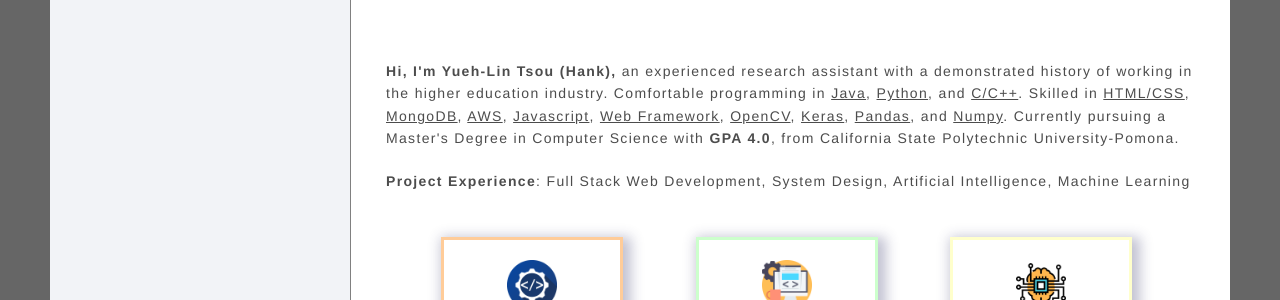
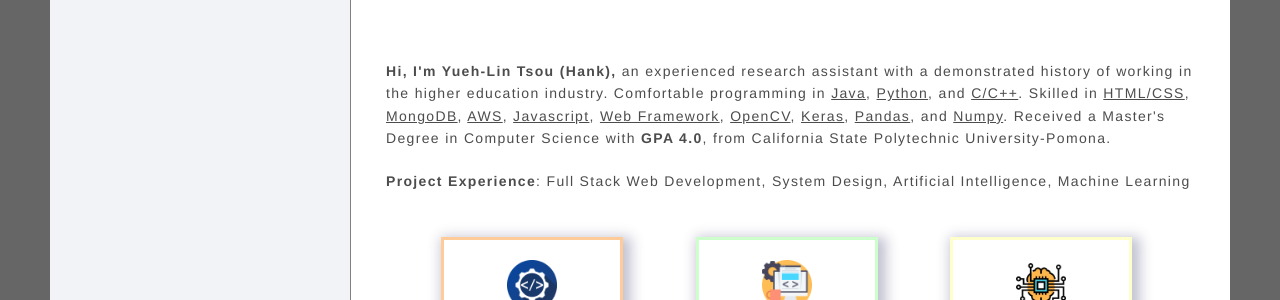
Before and after one commit to Hank-Tsou/Hank-Tsou, a Jekyll site: the page built from index.html, in a window 1280 px wide. Shown: the part 120-420 px from the top of the page. Built offline with Jekyll 4.4.1, drawn with Linux system fonts in a browser that asks for light colours; nearby versions of some CDN libraries; Markdown is read by kramdown in place of the engine named in the settings.

Commit message:
Update index.html

```diff
--- a/index.html
+++ b/index.html
@@ -53,7 +53,7 @@ layout: default
                     <p><strong>Hi, I'm Yueh-Lin Tsou (Hank), </strong>
                     an experienced research assistant with a demonstrated history of working in the higher
                     education industry. Comfortable programming in <u>Java</u>, <u>Python</u>, and <u>C/C++</u>. Skilled in <u>HTML/CSS</u>,
-                    <u>MongoDB</u>, <u>AWS</u>, <u>Javascript</u>, <u>Web Framework</u>, <u>OpenCV</u>, <u>Keras</u>, <u>Pandas</u>, and <u>Numpy</u>. Currently pursuing a Master's Degree in
+                    <u>MongoDB</u>, <u>AWS</u>, <u>Javascript</u>, <u>Web Framework</u>, <u>OpenCV</u>, <u>Keras</u>, <u>Pandas</u>, and <u>Numpy</u>. Received a Master's Degree in
                     Computer Science with <strong>GPA 4.0</strong>, from California State Polytechnic University-Pomona.
                     </p>
                     <p><strong>Project Experience</strong>: Full Stack Web Development, System Design, Artificial Intelligence, Machine Learning</p>
```
